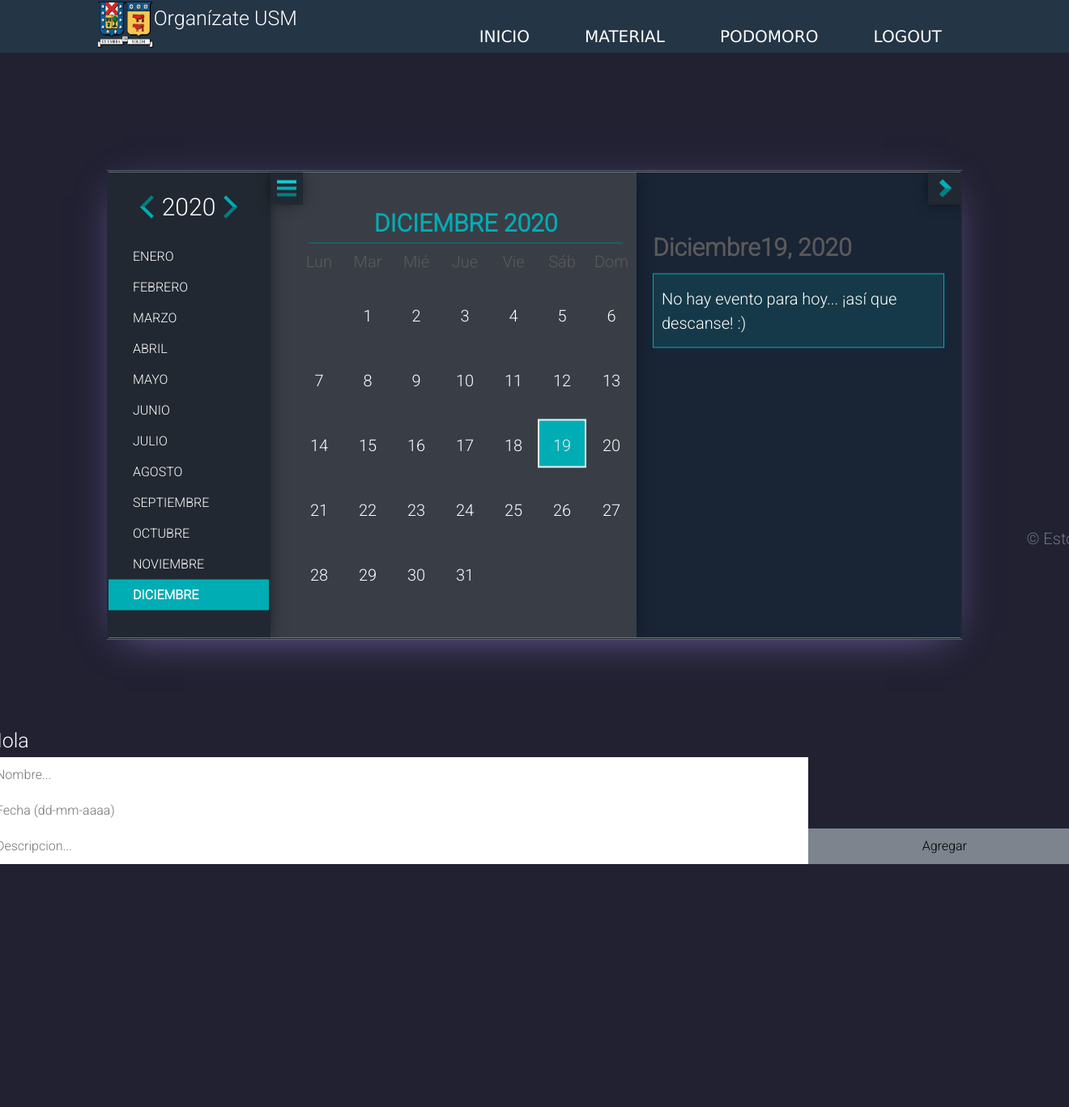
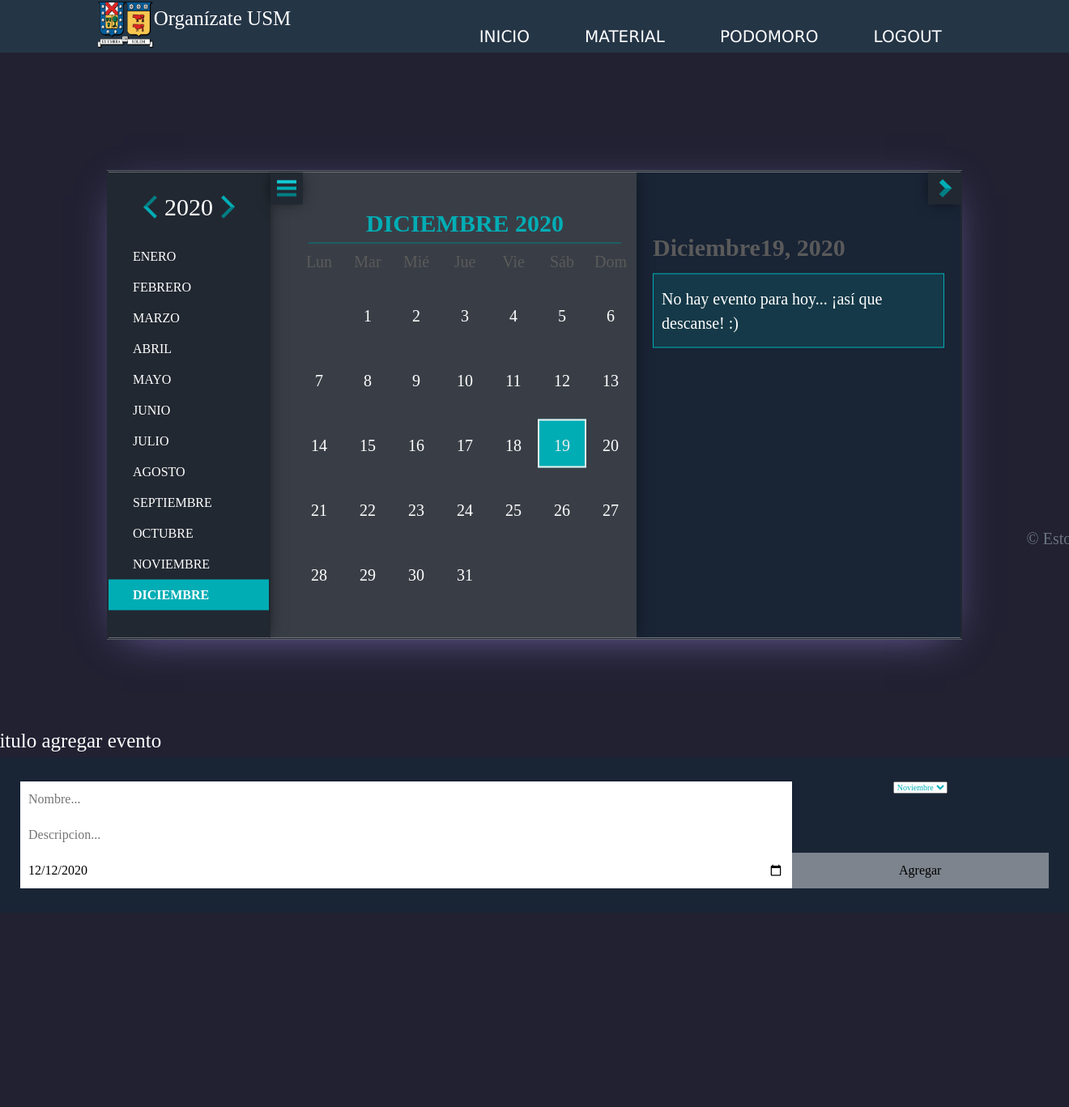
Before and after one commit to Organizate-USM/Organizate_USM, a Flask app: page / in a window 1320 px wide; the page is wider, and only the part inside the window is pictured. Shown: the top 1367 px of that part at 81% size. Run offline with Flask 2, Linux system fonts and the light colour scheme; the visitor is signed in with stand-in values (Sample User, id 1); data that the repository does not hold is empty; some libraries are stand-ins or nearby versions.

Commit message:
Agregando eliminar evento

```diff
--- a/main.py
+++ b/main.py
@@ -47,6 +47,7 @@
     complete = Todo.query.filter_by(complete=True).all()
     event = Event.query.all()
     return render_template('index.html', title = title, incomplete=incomplete, complete=complete, event=event)
+    #return render_template('index.html', title = title, incomplete=incomplete, complete=complete)
 
 @app.route('/addevent', methods=['GET', 'POST'])
 def addevent():
@@ -54,8 +55,11 @@
     listad = dia.split('-')
     meses = ["January", "February", "March", "April", "May", "June", "July", "August", "September", "October", "November", "December"]
     mes = meses[int(listad[1])-1]
-    fechadb = '{}/{}/{}'.format(mes, listad[0], listad[2])
-    event = Event(nombre=request.form['nombre'], fecha=fechadb, descripcion=request.form['descripcion'])
+    fechadb = '{}/{}/{}'.format(mes, listad[2], listad[0])
+    mesesSpanish = ["Enero", "Febrero", "Marzo", "Abril", "Mayo", "Junio", "Julio", "Agosto", "Septiembre", "Octubre", "Noviembre", "Diciembre"]
+    mesSpanish = mesesSpanish[int(listad[1])-1]
+    fechaleer = '{} de {} del {}'.format(listad[2], mesSpanish, listad[0])
+    event = Event(nombre=request.form['nombre'], fecha=fechadb, descripcion=request.form['descripcion'], fechaleer=fechaleer )
     db1.session.add(event)
     db1.session.commit()
     return redirect(url_for('index'))
--- a/models.py
+++ b/models.py
@@ -12,6 +12,7 @@
     id = db1.Column(db1.Integer, primary_key=True)
     nombre = db1.Column(db1.String(100))
     fecha = db1.Column(db1.String(11))
+    fechaleer = db1.Column(db1.String(20))
     descripcion = db1.Column(db1.String(100))
 
 class Todo(db1.Model):
--- a/static/css/style.css
+++ b/static/css/style.css
@@ -1,3 +1,5 @@
+<link href="https://cdn.jsdelivr.net/npm/bootstrap@5.0.0-beta1/dist/css/bootstrap.min.css" rel="stylesheet" integrity="sha384-giJF6kkoqNQ00vy+HMDP7azOuL0xtbfIcaT9wjKHr8RbDVddVHyTfAAsrekwKmP1" crossorigin="anonymous">
+
 * {
     margin: 0;
     padding: 0;
--- a/templates/index.html
+++ b/templates/index.html
@@ -85,16 +85,25 @@
     </script>
         <div class="addevent">
             <div>
-                <h1>Hola</h1>
-                <form action="{{ url_for('addevent') }}" method="POST">
+                <h1>Titulo agregar evento</h1>
+                <form action="{{ url_for('addevent') }}" method="POST" class="header">
                     <input type="hidden" name="csrf_token" value="{{ csrf_token() }}"  />
                     <input type="text" name="nombre" placeholder="Nombre...">
-                    <input type="text" name="fecha" placeholder="Fecha (dd-mm-aaaa)">
                     <input type="text" name="descripcion" placeholder="Descripcion...">
+                    <input type="date" id="start" name="fecha" value="2020-12-12" min="2020-01-01" max="2030-12-31">
+                    <select name="">
+                        <option value="">Noviembre</option>
+                    </select>
                     <input type="submit" class="addBtn" value='Agregar'>
                 </form>
             </div>
+            <ul id="myUL">
+                {% for evento in event %}
+                <li class="lito">{{ evento.nombre }}, Fecha: {{ evento.fechaleer }}<a href="{{ url_for('deleteevent', id=evento.id) }}"><span class="close">X</span></a></li>
+                {% endfor %}
+            </ul>
         </div>
+
         <div class="todolist">
             <div id="myDIV" class="header" methods='POST'>
                 <h2>Lista de quehaceres</h2>
@@ -114,4 +123,26 @@
                 {% endfor %}
             </ul>
         </div>
+
+        <!-- Modal
+        <div class="modal fade" id="exampleModal" tabindex="-1" role="dialog" aria-labelledby="exampleModalLabel" aria-hidden="true">
+          <div class="modal-dialog" role="document">
+            <div class="modal-content">
+              <div class="modal-header">
+                <h5 class="modal-title" id="exampleModalLabel">Modal title</h5>
+                <button type="button" class="close" data-dismiss="modal" aria-label="Close">
+                  <span aria-hidden="true">&times;</span>
+                </button>
+              </div>
+              <div class="modal-body">
+                <h1>Hola mundo</h1>
+              </div>
+              <div class="modal-footer">
+                <button type="button" class="btn btn-secondary" data-dismiss="modal">Close</button>
+                <button type="button" class="btn btn-primary">Save changes</button>
+              </div>
+            </div>
+          </div>
+        </div>
+         -->
 {% endblock %}
```
